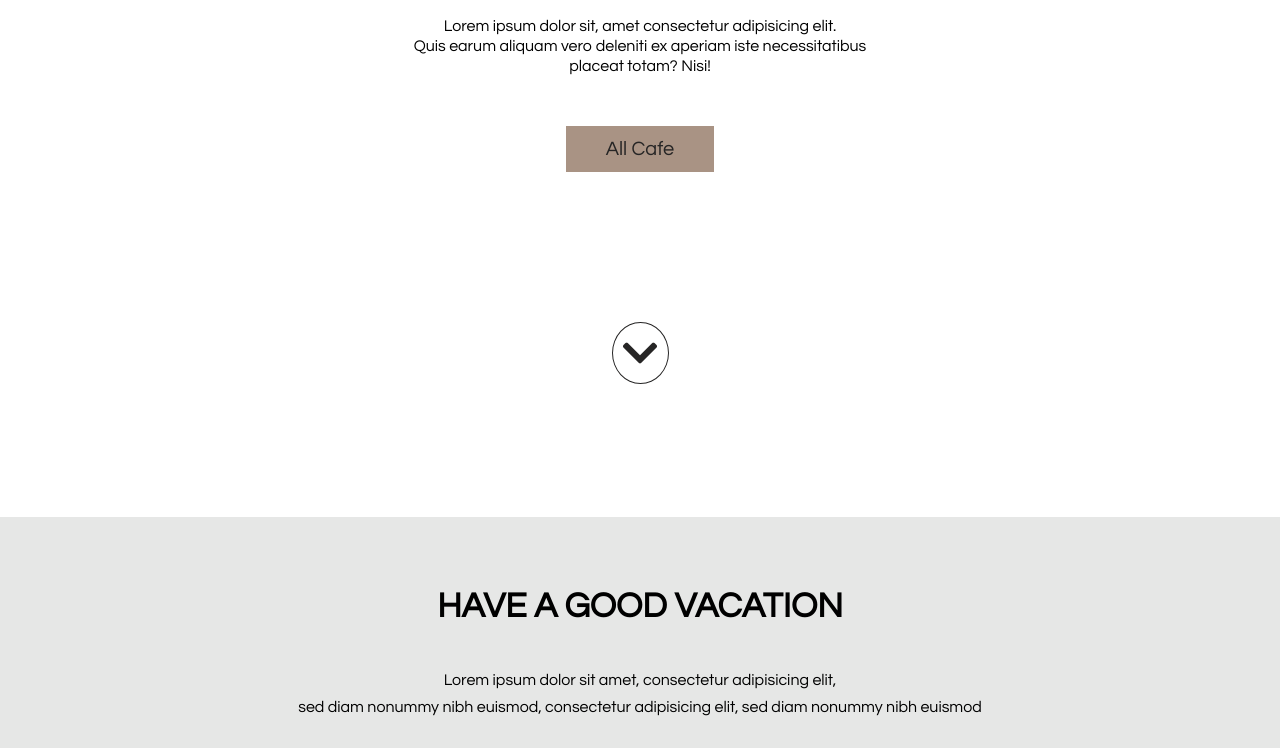
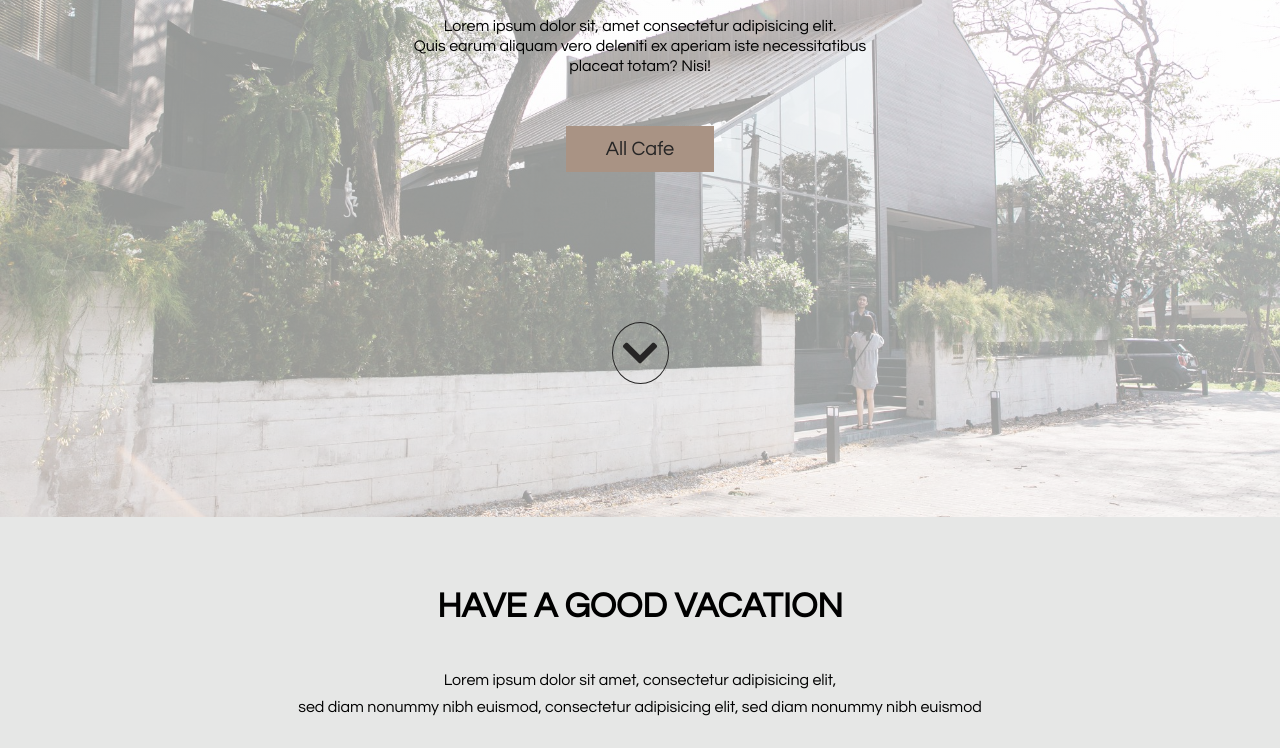
Before and after one commit to Antsar87/cafe, a website: page index.html in a window 1280 px wide. Shown: the part 283-1031 px from the top of the page. Drawn offline with Linux system fonts and the light colour scheme; the site is published under a folder, as on GitHub Pages, so addresses that start at the root find nothing.

Commit message:
fixed header image

```diff
--- a/scss/layout/_header.scss
+++ b/scss/layout/_header.scss
@@ -4,7 +4,7 @@
       rgba(255, 255, 255, 0.582),
       rgba(255, 255, 255, 0.582)
     ),
-    url(/images/hero.jpg) center center / cover;
+    url(../images/hero.jpg) center center / cover;
   height: 100vh;
   position: relative;
 
```
Also changed, not shown: css/style.css.
